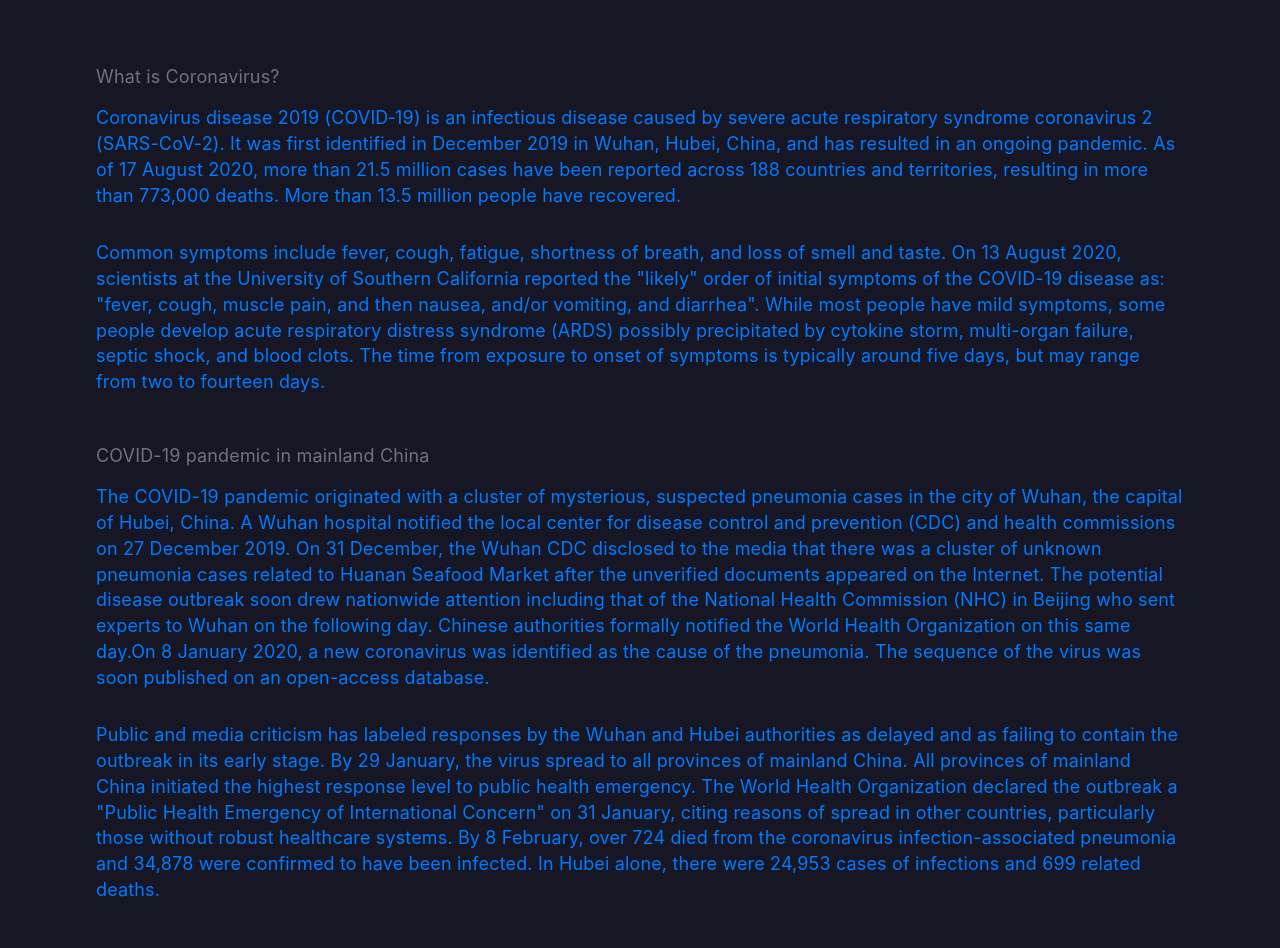
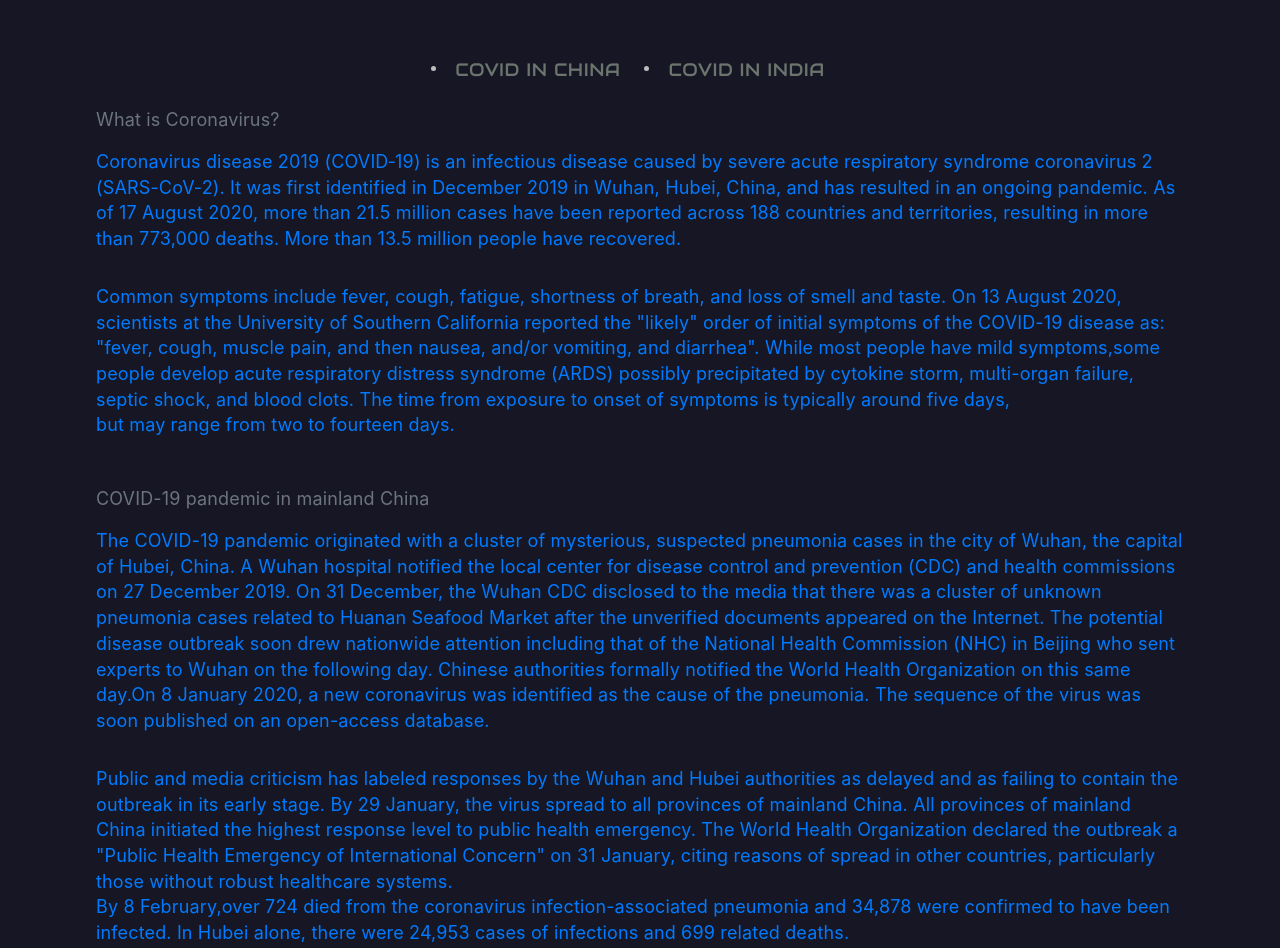
Before and after one commit to priyanshu4705/covid-project, a React (Create React App) app: page /Blog in a window 1280 px wide. Shown: the part 149-1097 px from the top of the page. Built offline with nearby package versions, Linux system fonts and the light colour scheme; no server answers.

Commit message:
debugging with color pallet

```diff
--- a/src/assets/css/App.css
+++ b/src/assets/css/App.css
@@ -10,13 +10,14 @@ body {
 * {
   margin: 0;
   padding: 0;
+  scroll-behavior: smooth;
   box-sizing: border-box;
 }
 
 .app {
   margin-top: 4rem;
   padding: 1.25rem;
-  background-color: #eeeeee;
+  background-color: #ddd;
   display: flex;
   justify-content: space-evenly;
 }
@@ -46,10 +47,6 @@ body {
   margin-right: 1rem;
 }
 
-.app__graphTitle {
-  margin-bottom: 1rem;
-}
-
 .app__left {
   flex: 0.9;
 }
--- a/src/assets/css/Blog.css
+++ b/src/assets/css/Blog.css
@@ -28,6 +28,15 @@
     color: #007bff;
 }
 
+.topics{
+    display: flex;
+}
+
+.topics li{
+    margin: 0 1rem;
+    color: #bdbdbd;
+}
+
 @media screen and ( max-width: 480px){
     .heading{
         font-size: 2rem;
@@ -38,4 +47,9 @@
         padding: 1rem 2rem;
         font-size: 1rem;
     }
+
+    .topics{
+        flex-direction: column;
+        font-size: 1rem;
+    }
 }
--- a/src/assets/js/Utils.js
+++ b/src/assets/js/Utils.js
@@ -44,3 +44,18 @@ export const buildCountryChartData = (data, type="cases") =>{
 
   return chartData;
 }
+
+export const colorpallet = {
+  cases:{
+    backgroundColor:"",
+    color:"#555",
+  },
+  recovered:{
+    backgroundColor:"rgba(125, 215, 29, 0.4)",
+    color:"green",
+  },
+  deaths:{
+    backgroundColor:"rgba(204, 16, 52, 0.5)",
+    color:"#CC1034",
+  }
+}
--- a/src/components/Blog.js
+++ b/src/components/Blog.js
@@ -1,11 +1,20 @@
 import React from 'react'
 import '../assets/css/Blog.css'
 import Navigation from './Navigation'
+import { Button } from '@material-ui/core'
 function Blog() {
+
+    const style = { color: "#6c756d", fontSize: "1.125rem", fontFamily: "Audiowide", fontWeight: "300" }
     return (
         <div className="blog">
             <Navigation />
             <h2 className="heading">COVID-19 VIRUS</h2>
+            <div>
+                <ul className="topics">
+                    <li><Button href="#china" style={style}> 	Covid in China </Button></li>
+                    <li><Button href="#india" style={style}> 	Covid in India </Button></li>
+                </ul>
+            </div>
             <div className="section general">
                 <p className="question">What is Coronavirus?</p>
                 <p className="answer">Coronavirus disease 2019 (COVID‑19) is an infectious disease caused by severe acute respiratory syndrome coronavirus 2 (SARS-CoV-2).
@@ -15,11 +24,11 @@ function Blog() {
                     </p>
                 <p className="answer">
                     Common symptoms include fever, cough, fatigue, shortness of breath, and loss of smell and taste. On 13 August 2020, scientists at the University of Southern California reported the "likely" order of initial symptoms of the COVID-19 disease as: "fever, cough, muscle pain, and then nausea, and/or vomiting, and diarrhea".
-                    While most people have mild symptoms, some people develop acute respiratory distress syndrome (ARDS) possibly precipitated by cytokine storm, multi-organ failure, septic shock, and blood clots.
-                    The time from exposure to onset of symptoms is typically around five days, but may range from two to fourteen days.
+                    While most people have mild symptoms,some people develop acute respiratory distress syndrome (ARDS) possibly precipitated by cytokine storm, multi-organ failure, septic shock, and blood clots.
+                    The time from exposure to onset of symptoms is typically around five days,<div id="china"></div> but may range from two to fourteen days.
                     </p>
             </div>
-            <div className="section china">
+            <div className="section">
                 <div className="question">COVID-19 pandemic in mainland China</div>
                 <p className="answer">The COVID-19 pandemic originated with a cluster of mysterious, suspected pneumonia cases in the city of Wuhan, the capital of Hubei, China.
                 A Wuhan hospital notified the local center for disease control and prevention (CDC) and health commissions on 27 December 2019. On 31 December, the Wuhan CDC disclosed to the media that there was a cluster of unknown pneumonia cases related to Huanan Seafood Market after the unverified documents appeared on the Internet.
@@ -28,11 +37,11 @@ function Blog() {
                       The sequence of the virus was soon published on an open-access database.</p>
                 <p className="answer">Public and media criticism has labeled responses by the Wuhan and Hubei authorities as delayed and as failing to contain the outbreak in its early stage. By 29 January, the virus spread to all provinces of mainland China.
                 All provinces of mainland China initiated the highest response level to public health emergency.
-                The World Health Organization declared the outbreak a "Public Health Emergency of International Concern" on 31 January, citing reasons of spread in other countries, particularly those without robust healthcare systems.
-                By 8 February, over 724 died from the coronavirus infection-associated pneumonia and 34,878 were confirmed to have been infected.
+                The World Health Organization declared the outbreak a "Public Health Emergency of International Concern" on 31 January, citing reasons of spread in other countries, particularly those without robust healthcare systems.<div id="india"></div>
+                By 8 February,over 724 died from the coronavirus infection-associated pneumonia and 34,878 were confirmed to have been infected.
                     In Hubei alone, there were 24,953 cases of infections and 699 related deaths.</p>
             </div>
-            <div className="section india">
+            <div className="section">
                 <div className="question">COVID-19 pandemic in India</div>
                 <p className="answer">The COVID-19 pandemic in India is part of the worldwide pandemic of coronavirus disease 2019 (COVID-19) caused by severe acute respiratory syndrome coronavirus 2 (SARS-CoV-2). The first case of COVID-19 in India, which originated from China, was reported on 30 January 2020.
                  India currently has the largest number of confirmed cases in Asia, and has the third highest number of confirmed cases in the world after the United States and Brazil with the number of total confirmed cases breaching the 100,000 mark on 19 May, 200,000 on 3 June,  and 1,000,000 confirmed cases on 17 July 2020.</p>
--- a/src/components/InfoBox.js
+++ b/src/components/InfoBox.js
@@ -21,7 +21,7 @@ function InfoBox({ title, today, total, ...props }) {
 
     return (
         <div className="infobox">
-            <Card onClick={props.onClick} style={{ marginBottom: "1rem", marginRight: window.innerWidth < 990 ? 0 : "1rem" }}>
+            <Card onClick={props.onClick} style={{ borderBottom:`5px solid ${mycolor}` ,marginBottom: "1rem", marginRight: window.innerWidth < 990 ? 0 : "1rem" }}>
                 <CardActionArea>
                     <CardContent>
                         <Typography className="infobox__title" style={styles}>{title}</Typography>
--- a/src/components/LineGraph.js
+++ b/src/components/LineGraph.js
@@ -1,5 +1,6 @@
 import React from "react";
 import { Line } from "react-chartjs-2";
+import { colorpallet } from '../assets/js/Utils'
 
 const options = {
     legend: {
@@ -45,7 +46,7 @@ function LineGraph({ data, caseType = "cases" }) {
     );
 
     const chart = (
-        <div style={{ height: "calc(100vh - 25rem)" }}>
+        <div style={{ height: "calc(100vh - 25rem)", paddingTop:"1rem" }}>
             {data?.length > 0 && (
                 <Line
                     options={options}
@@ -53,8 +54,8 @@ function LineGraph({ data, caseType = "cases" }) {
                         datasets: [
                             {
                                 label: caseType,
-                                backgroundColor: caseType === "recovered" ? "rgba(125, 215, 29, 0.4)" : "rgba(204, 16, 52, 0.5)",
-                                borderColor: caseType === "recovered" ? "green" : "#CC1034",
+                                backgroundColor: colorpallet[caseType].backgroundColor,
+                                borderColor: colorpallet[caseType].color,
                                 data: data,
                             },
                         ],
```
Lines whose indentation alone changed are shown as unchanged.
